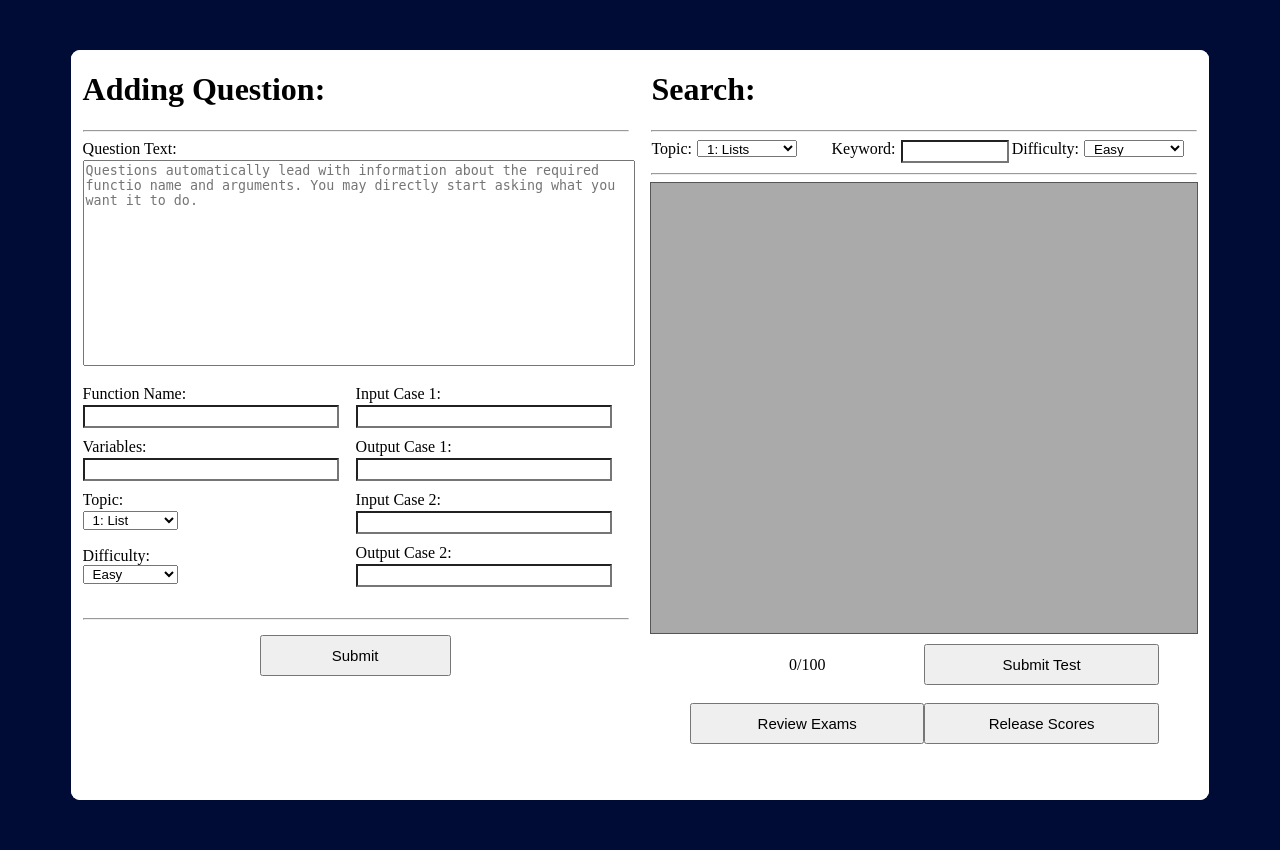
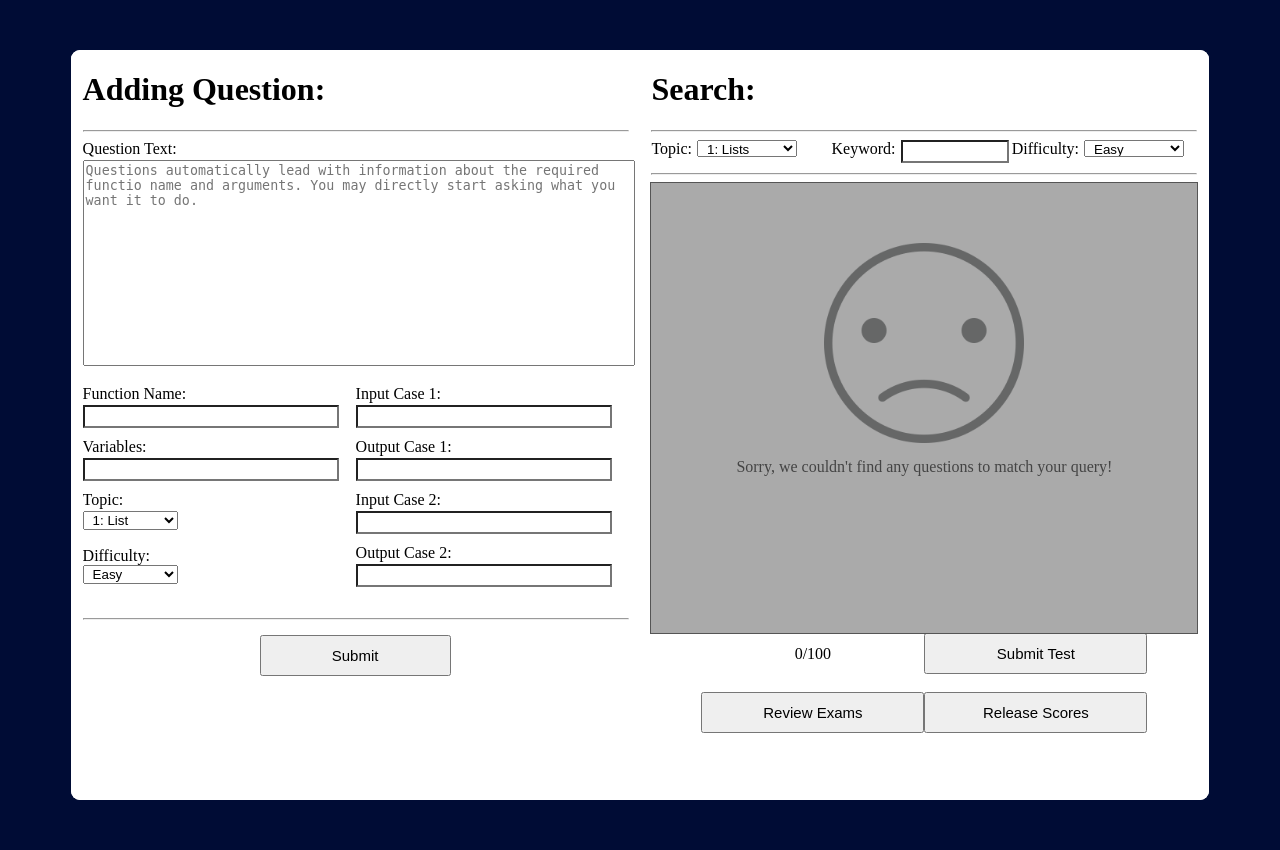
Before and after one commit to JaimeNufio/CS490FrontEnd, a PHP site: page /teacherSearch.html in a window 1280 px wide. Run offline with PHP 8.4, Linux system fonts and the light colour scheme.

Commit message:
added sad face!

```diff
--- a/script.js
+++ b/script.js
@@ -225,7 +225,9 @@ function createJSONQuestionQuery(){
 			console.log(this.response);
 			theObject = JSON.parse(this.response);
 			CreateListForTeacher(); //Redraw the list based on new Query
-		}
+		}else if (this.readyState == 4){
+      failToFind();
+    }
 
   	};
 
@@ -303,6 +305,11 @@ function buildTextUnit(topic, name, desc, difficulty){
 }
 
 function CreateListForTeacher(){
+
+  if (theObject={}){
+    failToFind();
+  }
+
 	var scroll = document.getElementById("heap");
 	scroll.innerHTML = ""; //Erase the current.
 	console.log('list for teachers');
@@ -660,6 +667,16 @@ function stopTab( e ) {
     }
 }
 
+function failToFind(){
+            document.getElementById("heap").innerHTML=`<div style="margin-top:50px" class="center">
+                <img class="sad"  src="./sad.png">
+              </div>
+              <div class="center">
+                <div style="color:#444;margin-top:5px;text-align:center; width:100%">Sorry, we couldn't find any questions to match your query!</div>
+              </div>
+            </div>`
+}
+
 /*
 function onKeyDown(e) {
 	console.log(e.keyCode)
--- a/style.css
+++ b/style.css
@@ -393,7 +393,16 @@ input,button{
 
 }
 
+.center{
+    display: flex;
+    justify-content: center;
+    width: 100%;
+}
 
+.sad{
+  width:200px;
+  height:200px;
+}
 
 /*
 input{
```
Also changed, not shown: teacherSearch.html (+6 -22 lines), sad.png (added), 1 other file.
